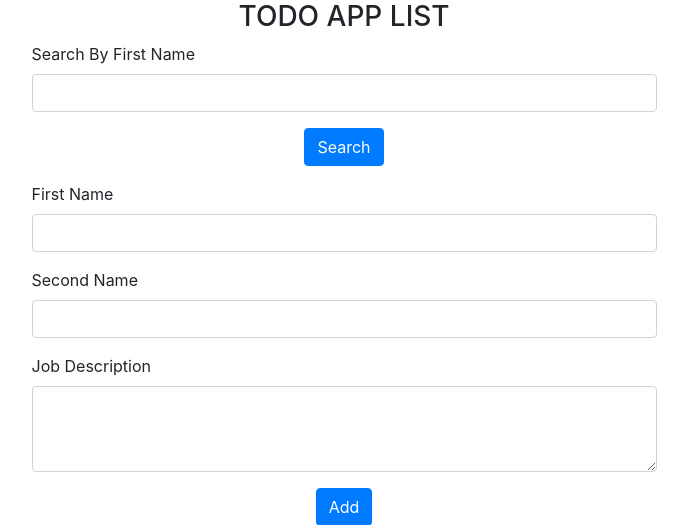
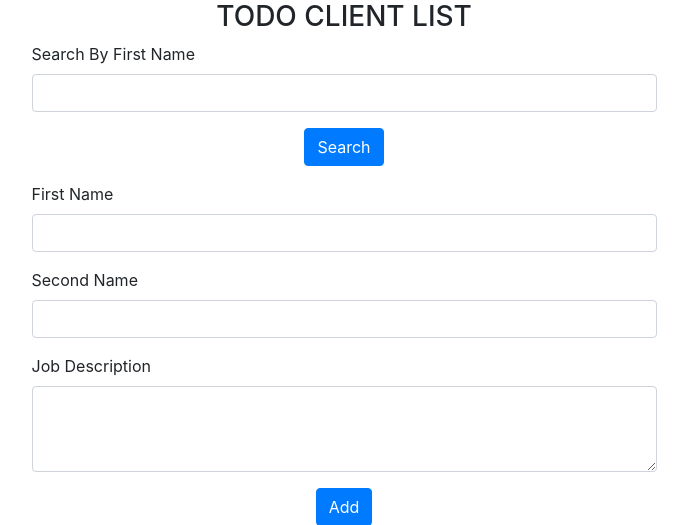
Before and after one commit to BellaObonyo/Client-Todo-App, a Django app: template todoproject/templates/index.html in a window 1280 px wide. Shown: the part 56-581 px from the top of the page, without its empty margins (296-984 px from the left). Run offline with Django 3.2, Linux system fonts and the light colour scheme; the template is opened without the code that fills it, so the values that code supplies are empty; some libraries are stand-ins or nearby versions.

Commit message:
made changes on client list

```diff
--- a/todoproject/templates/index.html
+++ b/todoproject/templates/index.html
@@ -34,8 +34,8 @@
     </div>
   </nav>
   {% block content %}
-  <style style="background-color: aqua;"></style>
-  <h3 style="text-align:center">TODO APP LIST</h3>
+  <style style="background-color: rgb(0, 255, 76);"></style>
+  <h3 style="text-align:center">TODO CLIENT LIST</h3>
   <div class="row">
     <div class="col-md-6" style="margin: 0 auto;">
       <form action="{% url 'searchdata' %}">
```
